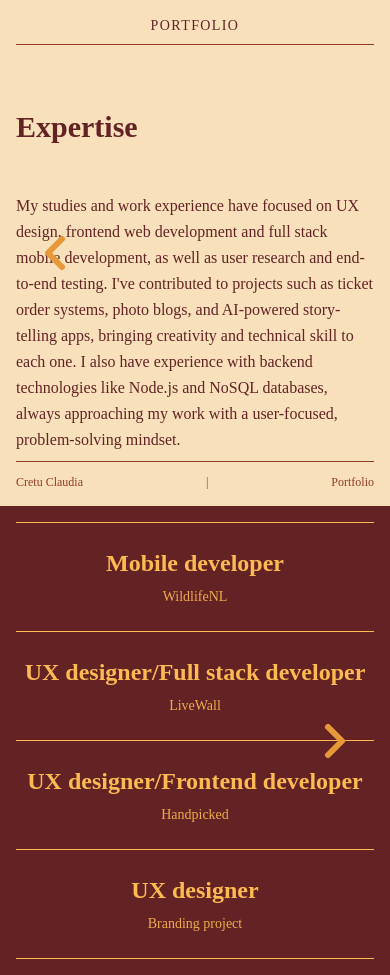
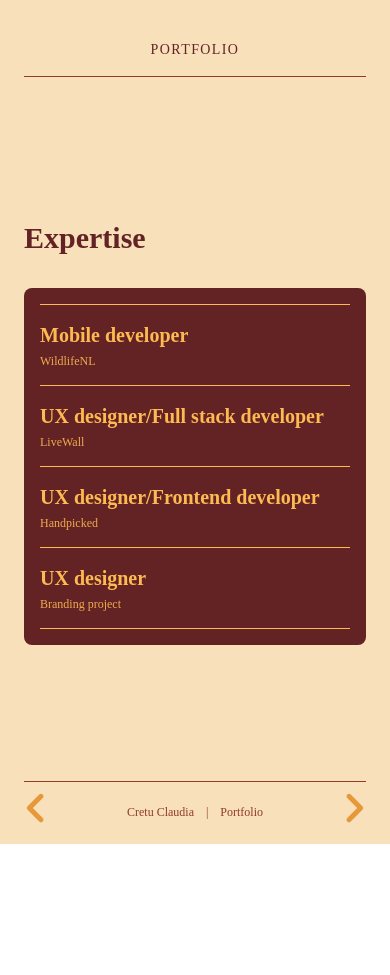
Before and after one commit to Claudia29a/personal-portfolio, an Angular app in the folder portfolio/: page /expertise in a window 390 px wide. After the commit the page ends 844 px from the top, so only its background shows below. Built offline with nearby package versions, Linux system fonts and the light colour scheme; a web font is replaced by a local one.

Commit message:
refactor mobile layout and styles for expertise page, enhancing responsiveness and navigation

```diff
--- a/portfolio/src/app/expertise-page/expertise-page.component.css
+++ b/portfolio/src/app/expertise-page/expertise-page.component.css
@@ -4,42 +4,47 @@
 
 /* Mobile styles */
 @media (max-width: 767px) {
-    /* Full height on mobile */
-    .mobile-container {
+    /* Mobile left panel with amber background - full screen */
+    .mobile-left-panel {
+        width: 100%;
+        min-height: 100dvh;
+        height: 100dvh;
+        padding: 1.5rem;
+        padding-top: 2rem;
         display: flex;
         flex-direction: column;
-        min-height: 100dvh;
     }
 
-    /* Left panel on mobile */
-    .mobile-left-panel {
-        width: 100%;
-        min-height: 50vh;
-        padding: 1.5rem;
+    /* Mobile title styling */
+    .mobile-title {
+        font-size: 1.875rem;
+        margin-bottom: 1rem;
+        text-align: left;
     }
 
-    /* Right panel on mobile */
-    .mobile-right-panel {
+     /* Center the small "Portfolio" header text on mobile */
+    .mobile-left-panel h6 {
+        text-align: center;
         width: 100%;
-        min-height: 50vh;
-        padding: 1.5rem;
+        padding: 8px;
     }
 
-    /* Center Portfolio header on mobile */
-    h6 {
-        text-align: center;
-    }
 
-    /* Center footer on mobile */
+
+  /* Footer positioning on mobile */
     .mobile-footer {
+        margin-top: auto;
+        padding-top: 1.4rem;
+        /* Center footer content on mobile */
         justify-content: center !important;
         text-align: center;
         gap: 0.75rem;
+        /* space between items */
     }
 
     /* Navigation arrows at bottom on mobile */
     .mobile-nav-left {
-        position: fixed;
+        position: absolute;
         bottom: 1rem;
         left: 1rem;
         top: auto;
@@ -47,19 +52,10 @@
     }
 
     .mobile-nav-right {
-        position: fixed;
+        position: absolute;
         bottom: 1rem;
         right: 1rem;
         top: auto;
         transform: none;
     }
-
-    /* Adjust expertise card spacing on mobile */
-    .expertise-card {
-        padding: 1rem 0;
-    }
-
-    .expertise-card h3 {
-        font-size: 1.5rem;
-    }
 }
--- a/portfolio/src/app/expertise-page/expertise-page.component.html
+++ b/portfolio/src/app/expertise-page/expertise-page.component.html
@@ -1,17 +1,17 @@
 <div class="flex flex-col md:flex-row h-screen font-abhaya">
   <!-- Left text panel -->
-  <div class="bg-customAmber flex flex-col justify-between p-4 md:p-8 md:w-1/2 text-customDarkBrown relative w-full">
+  <div class="bg-customAmber flex flex-col justify-between p-4 md:p-8 md:w-1/2 text-customDarkBrown relative w-full mobile-left-panel">
     <div>
       <h6 class="uppercase tracking-widest text-sm font-normal mb-2">Portfolio</h6>
-      <hr class="border-customBrownDark mb-16 w-full" />
+      <hr class="border-customBrownDark mb-2 md:mb-16 w-full" />
     </div>
 
     <div class="flex-1 flex flex-col justify-center ml-0 md:ml-20">
       <div>
-        <h2 class="text-3xl md:text-4xl font-semibold mb-12">Expertise</h2>
+        <h2 class="text-3xl md:text-4xl font-semibold mb-6 md:mb-12 mobile-title">Expertise</h2>
       </div>
 
-      <div>
+      <div class="hidden md:block">
         <p class="text-base md:text-lg leading-relaxed max-w-lg">
           My studies and work experience have focused on UX design, frontend web development and full stack mobile
           development, as well as user research and end-to-end testing. I've contributed to projects such as ticket
@@ -20,11 +20,38 @@
           work with a user-focused, problem-solving mindset.
         </p>
       </div>
+
+      <!-- Mobile expertise cards inside amber section -->
+      <div class="block md:hidden w-full mt-4 bg-customDarkBrown p-4 rounded-lg">
+        <!-- Expertise Card 1 -->
+        <div class="border-t border-customYellow pt-4 pb-4">
+          <h3 class="text-xl font-semibold text-customYellow mb-1">Mobile developer</h3>
+          <p class="text-xs text-customYellow opacity-90">WildlifeNL</p>
+        </div>
+
+        <!-- Expertise Card 2 -->
+        <div class="border-t border-customYellow pt-4 pb-4">
+          <h3 class="text-xl font-semibold text-customYellow mb-1">UX designer/Full stack developer</h3>
+          <p class="text-xs text-customYellow opacity-90">LiveWall</p>
+        </div>
+
+        <!-- Expertise Card 3 -->
+        <div class="border-t border-customYellow pt-4 pb-4">
+          <h3 class="text-xl font-semibold text-customYellow mb-1">UX designer/Frontend developer</h3>
+          <p class="text-xs text-customYellow opacity-90">Handpicked</p>
+        </div>
+
+        <!-- Expertise Card 4 -->
+        <div class="border-t border-customYellow pt-4 pb-4 border-b">
+          <h3 class="text-xl font-semibold text-customYellow mb-1">UX designer</h3>
+          <p class="text-xs text-customYellow opacity-90">Branding project</p>
+        </div>
+      </div>
     </div>
 
     <!-- Footer -->
     <div
-      class="w-full mt-2 pt-3 border-t border-customBrownDark flex justify-between md:justify-start md:space-x-4 text-xs text-customBrownDark">
+      class="w-full mt-2 pt-3 border-t border-customBrownDark flex justify-between md:justify-start md:space-x-4 text-xs text-customBrownDark mobile-footer">
       <span>Cretu Claudia</span>
       <span>|</span>
       <span>Portfolio</span>
@@ -32,16 +59,25 @@
 
     <!-- Left nav arrow -->
     <button [routerLink]="['/introduction']" aria-label="Previous"
-      class="absolute top-1/2 -translate-y-1/2 left-8 text-customOrange hover:text-customYellow transition-colors duration-300">
-      <svg xmlns="http://www.w3.org/2000/svg" class="h-12 w-12" fill="none" viewBox="0 0 24 24" stroke="currentColor"
+      class="absolute md:top-1/2 md:-translate-y-1/2 bottom-4 md:bottom-auto left-4 md:left-8 text-customOrange hover:text-customYellow transition-colors duration-300 mobile-nav-left">
+      <svg xmlns="http://www.w3.org/2000/svg" class="h-10 w-10 md:h-12 md:w-12" fill="none" viewBox="0 0 24 24" stroke="currentColor"
         stroke-width="3">
         <path stroke-linecap="round" stroke-linejoin="round" d="M15 19l-7-7 7-7"></path>
       </svg>
     </button>
+
+    <!-- Right nav arrow - visible on mobile inside left panel -->
+    <button [routerLink]="['/']" aria-label="Next"
+      class="block md:hidden absolute bottom-4 right-4 text-customOrange hover:text-customYellow transition-colors duration-300 mobile-nav-right">
+      <svg xmlns="http://www.w3.org/2000/svg" class="h-10 w-10" fill="none" viewBox="0 0 24 24" stroke="currentColor"
+        stroke-width="3">
+        <path stroke-linecap="round" stroke-linejoin="round" d="M9 5l7 7-7 7"></path>
+      </svg>
+    </button>
   </div>
 
-  <!-- Right expertise cards panel -->
-  <div class="md:w-1/2 bg-customDarkBrown flex flex-col justify-center items-center p-4 md:p-8 w-full relative">
+  <!-- Right expertise cards panel - Desktop only -->
+  <div class="hidden md:flex md:w-1/2 bg-customDarkBrown flex-col justify-center items-center p-4 md:p-8 w-full relative">
 
     <div class="w-full max-w-xl">
       <!-- Expertise Card 1 -->
@@ -69,7 +105,7 @@
       </div>
     </div>
 
-    <!-- Right nav arrow -->
+    <!-- Right nav arrow - desktop only -->
     <button [routerLink]="['/']" aria-label="Next"
       class="absolute top-1/2 -translate-y-1/2 right-8 text-customOrange hover:text-customYellow transition-colors duration-300">
       <svg xmlns="http://www.w3.org/2000/svg" class="h-12 w-12" fill="none" viewBox="0 0 24 24" stroke="currentColor"
```
